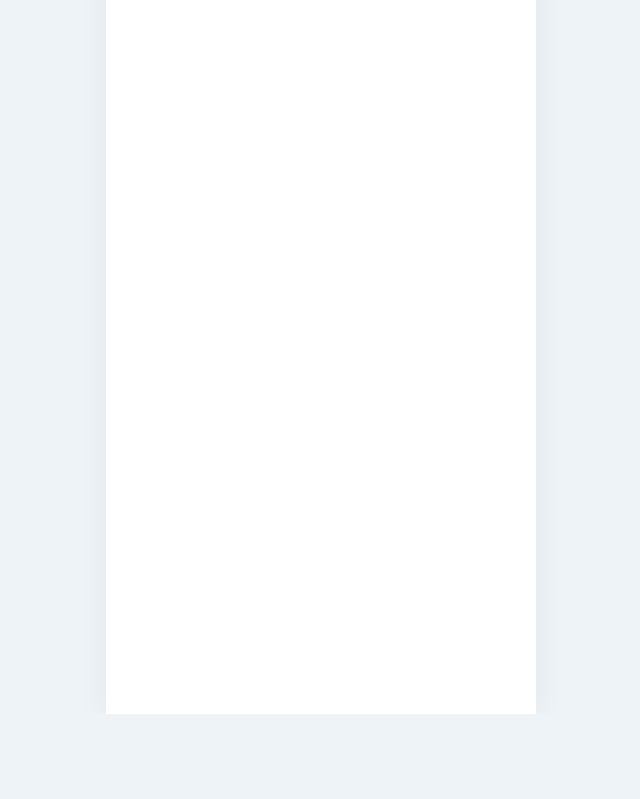
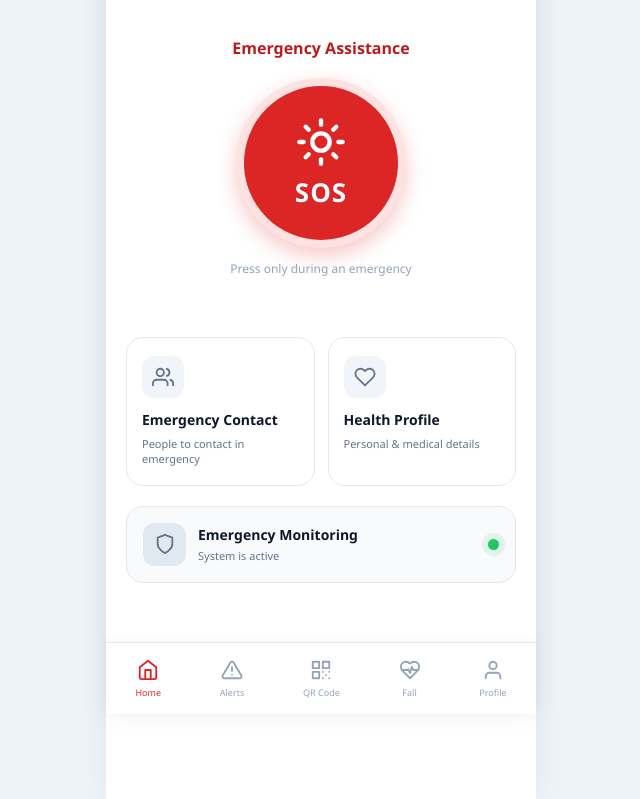
Before and after one commit to priyadharshinikumar2007-commits/SOSBUDDY, a website: page sosbuddy/index.html in a window 1280 px wide. Shown: the part 86-885 px from the top of the page, without its empty margins (319-959 px from the left). Before the commit the page ends 800 px from the top, so only its background shows below. Drawn offline with Linux system fonts and the light colour scheme.

Commit message:
Added renderPage() to fix blank screen

```diff
--- a/sosbuddy/index.html
+++ b/sosbuddy/index.html
@@ -1149,6 +1149,7 @@ function buildQRPayload(){
 }
 
 window.__app = app;
+renderPage();
 </script>
 </body>
 </html>
```
